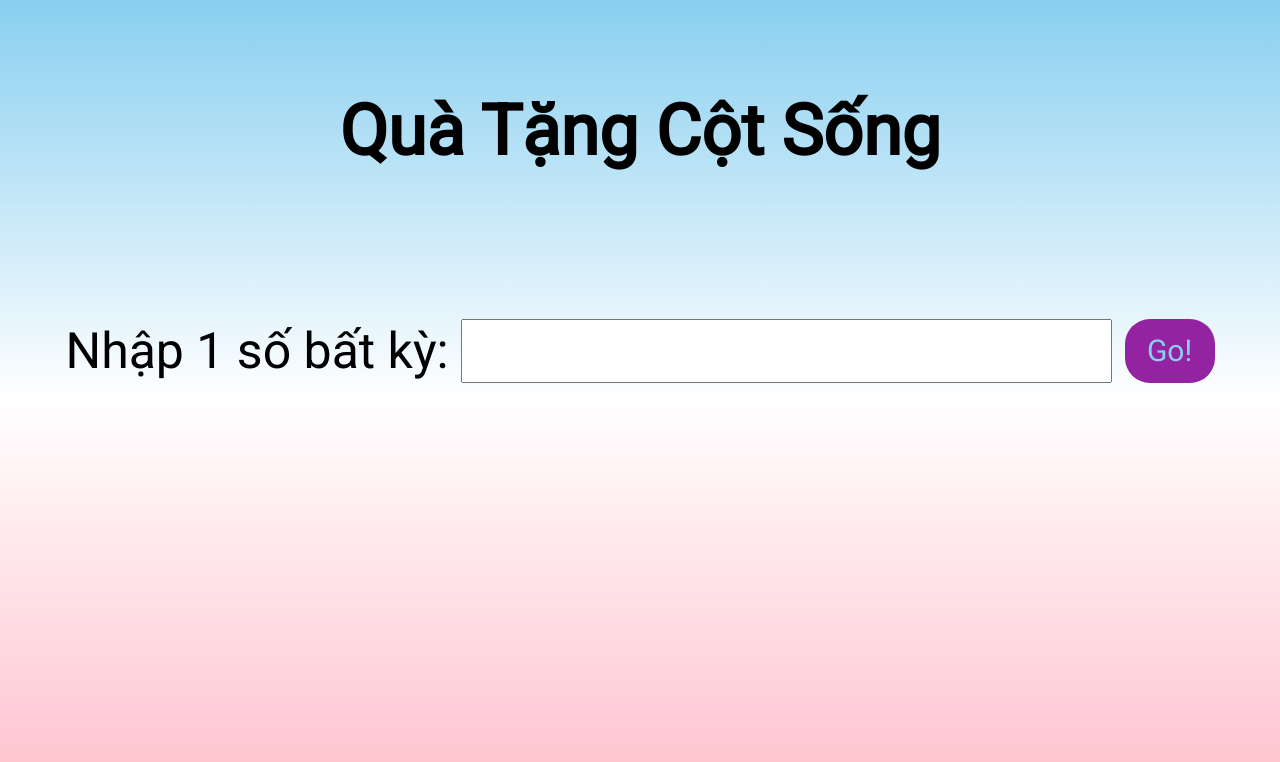
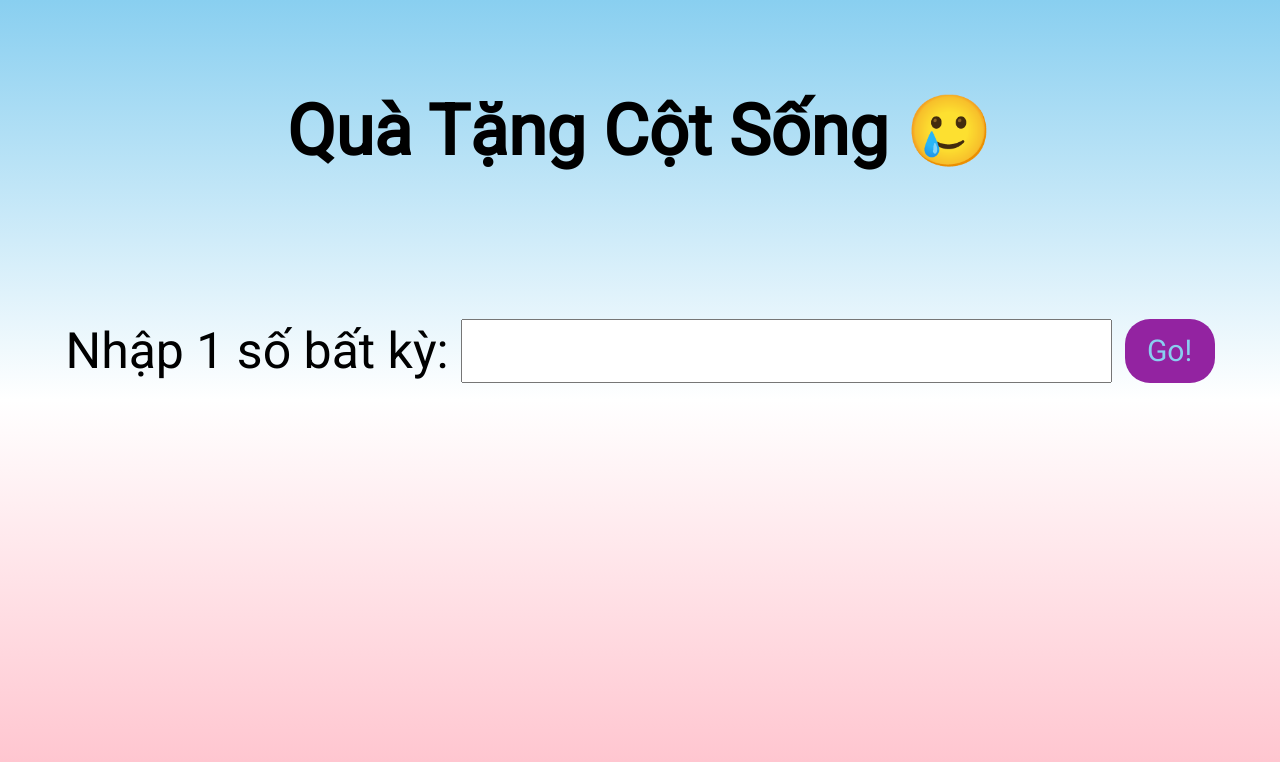
Before and after one commit to Lavie92/Lavie92.github.io, a plain HTML site: page JavaScript/buoi2/index.html in a window 1280 px wide. Drawn offline with Linux system fonts and the light colour scheme.

Commit message:
Update index.html

```diff
--- a/JavaScript/buoi2/index.html
+++ b/JavaScript/buoi2/index.html
@@ -12,7 +12,7 @@
 </head>
 <body>
     <div>
-        <h1 id="hello">Quà Tặng Cột Sống</h1>
+        <h1 id="hello">Quà Tặng Cột Sống 🥲</h1>
         <form id="myForm">
             Nhập 1 số bất kỳ: <input type="number" id="numberEnter" onkeypress="return searchKeyPress(event);">
         </form>
```
